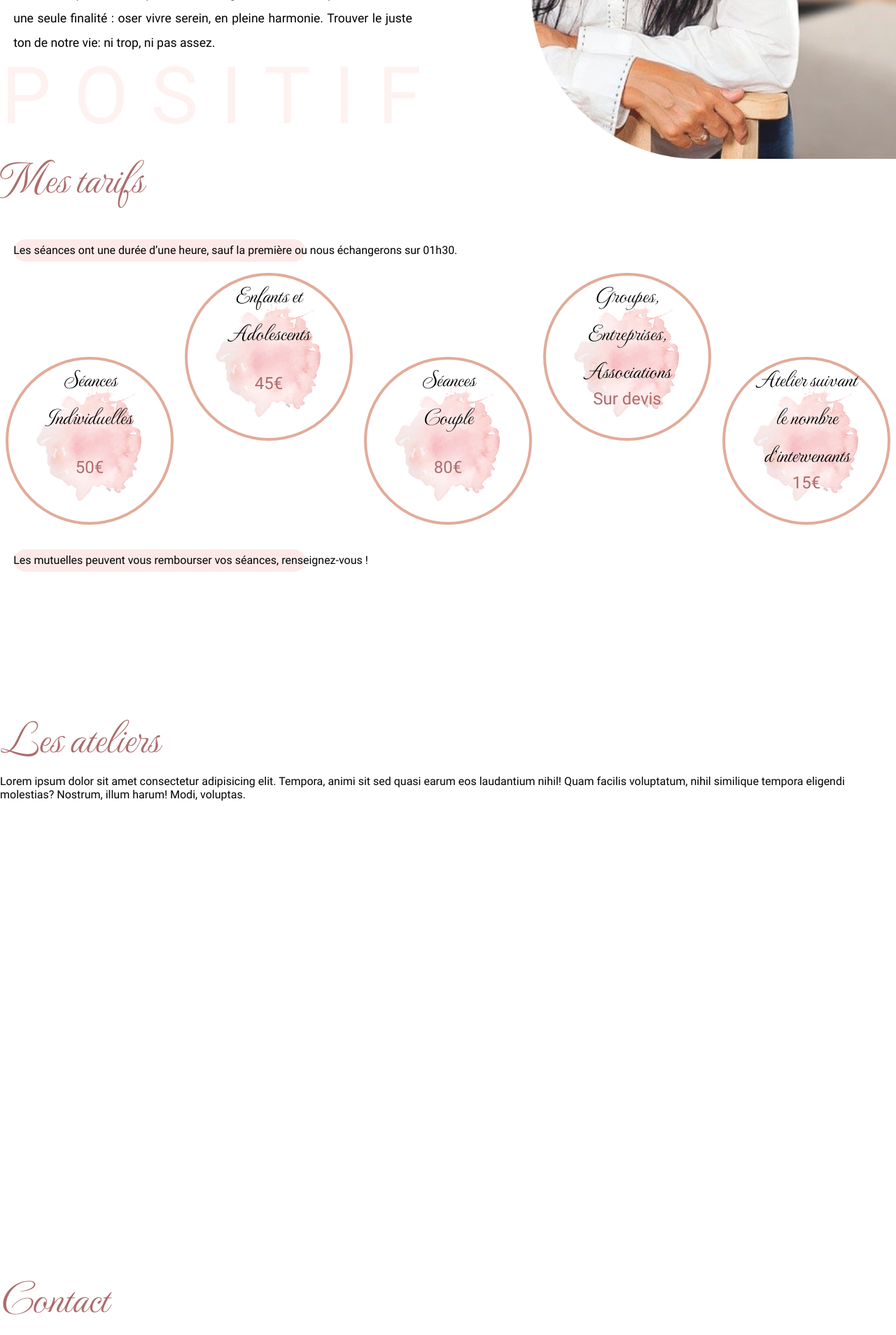
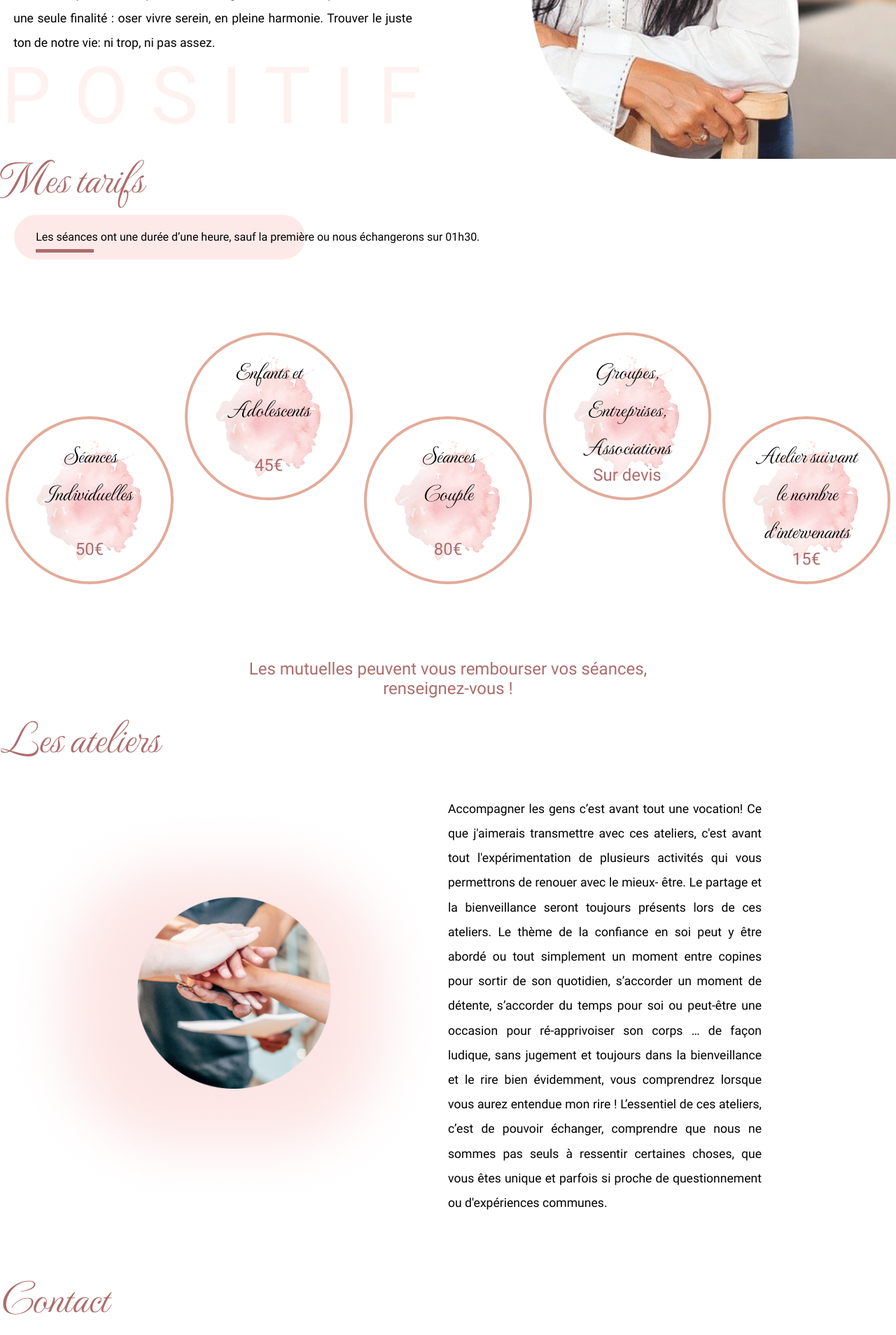
Before and after one commit to GregDigital/Sandra_Pizel_Sophrologue, a PHP site: page / in a window 1280 px wide. Shown: the part 2202-4110 px from the top of the page at 70% size. Run offline with PHP 8.4, Linux system fonts and the light colour scheme; some libraries are stand-ins or nearby versions.

Commit message:
page_atelier

```diff
--- a/assets/styles/index.css
+++ b/assets/styles/index.css
@@ -448,7 +448,7 @@ nav h2 {
   text-align: justify;
   width: 70%;
   padding-left: 1.2rem;
-  padding: 2.2rem 0 1rem 1.2rem;
+  padding: 2.2rem 0 1rem 3.2rem;
 }
 
 .together .paragraphe_desc:after {
@@ -457,7 +457,7 @@ nav h2 {
   height: 5px;
   position: absolute;
   background: #ad6c6c;
-  left: 1.2rem;
+  left: 3.2rem;
   bottom: -15px;
 }
 
@@ -475,48 +475,74 @@ nav h2 {
 
 .price {
   height: 100vh;
+  position: relative;
 }
 
-.price p {
+.price .background_price::before {
+  content: "";
+  background: #fdeae8;
+  display: block;
+  width: 26rem;
+  height: 4rem;
+  position: absolute;
+  border-radius: 2rem;
+  left: 20px;
+}
+
+.price .paragraphe_price {
   position: relative;
   font-size: 1em;
   line-height: 2em;
   text-align: justify;
   width: 70%;
-  padding-left: 1.2rem;
-  padding: 2.2rem 0 1rem 1.2rem;
+  padding-left: 3.2em;
+  padding-top: 1em;
 }
 
-.price p::before {
+.price .paragraphe_price::after {
   content: "";
-  background: #fdeae8;
-  width: 5rem;
-  display: block;
-  width: 26rem;
-  height: 2rem;
+  width: 3em;
+  height: 0.3em;
   position: absolute;
-  border-radius: 2rem;
-  left: 20px;
-  z-index: -1;
+  background: #ad6c6c;
+  left: 3.2rem;
+  bottom: -6px;
+  padding-left: 2.2em;
+}
+
+.price .info {
+  position: absolute;
+  left: 50%;
+  -webkit-transform: translate(-50%, 0);
+          transform: translate(-50%, 0);
+  bottom: 0;
+  font-size: 1.5em;
+  color: #ad6c6c;
+  text-align: center;
 }
 
 .price_content {
   display: -webkit-box;
   display: -ms-flexbox;
   display: flex;
-  -webkit-box-orient: horizontal;
+  -webkit-box-pack: center;
+      -ms-flex-pack: center;
+          justify-content: center;
+  height: 75vh;
+  -webkit-box-orient: vertical;
   -webkit-box-direction: normal;
-      -ms-flex-direction: row;
-          flex-direction: row;
+      -ms-flex-direction: column;
+          flex-direction: column;
+}
+
+.price_content div {
+  display: -webkit-box;
+  display: -ms-flexbox;
+  display: flex;
   -ms-flex-wrap: wrap;
       flex-wrap: wrap;
   -ms-flex-pack: distribute;
       justify-content: space-around;
-  -webkit-box-align: center;
-      -ms-flex-align: center;
-          align-items: center;
-  -ms-flex-line-pack: stretch;
-      align-content: stretch;
   height: 45vh;
 }
 
@@ -525,6 +551,7 @@ nav h2 {
   width: 15em;
   height: 15em;
   border-radius: 30em;
+  padding: 1.5em;
 }
 
 .price_content .price_bulle h3 {
@@ -548,18 +575,8 @@ nav h2 {
 }
 
 .price_content .price_bulle:nth-child(1) {
-  -webkit-box-flex: 0;
-      -ms-flex-positive: 0;
-          flex-grow: 0;
-  -ms-flex-negative: 1;
-      flex-shrink: 1;
-  -ms-flex-preferred-size: auto;
-      flex-basis: auto;
   -ms-flex-item-align: end;
       align-self: flex-end;
-  -webkit-box-ordinal-group: 1;
-      -ms-flex-order: 0;
-          order: 0;
 }
 
 .price_content .price_bulle:nth-child(1) h3 {
@@ -567,18 +584,8 @@ nav h2 {
 }
 
 .price_content .price_bulle:nth-child(2) {
-  -webkit-box-flex: 0;
-      -ms-flex-positive: 0;
-          flex-grow: 0;
-  -ms-flex-negative: 1;
-      flex-shrink: 1;
-  -ms-flex-preferred-size: auto;
-      flex-basis: auto;
   -ms-flex-item-align: start;
       align-self: flex-start;
-  -webkit-box-ordinal-group: 1;
-      -ms-flex-order: 0;
-          order: 0;
 }
 
 .price_content .price_bulle:nth-child(2) h3 {
@@ -586,18 +593,8 @@ nav h2 {
 }
 
 .price_content .price_bulle:nth-child(3) {
-  -webkit-box-flex: 0;
-      -ms-flex-positive: 0;
-          flex-grow: 0;
-  -ms-flex-negative: 1;
-      flex-shrink: 1;
-  -ms-flex-preferred-size: auto;
-      flex-basis: auto;
   -ms-flex-item-align: end;
       align-self: flex-end;
-  -webkit-box-ordinal-group: 1;
-      -ms-flex-order: 0;
-          order: 0;
 }
 
 .price_content .price_bulle:nth-child(3) h3 {
@@ -605,41 +602,45 @@ nav h2 {
 }
 
 .price_content .price_bulle:nth-child(4) {
-  -webkit-box-flex: 0;
-      -ms-flex-positive: 0;
-          flex-grow: 0;
-  -ms-flex-negative: 1;
-      flex-shrink: 1;
-  -ms-flex-preferred-size: auto;
-      flex-basis: auto;
   -ms-flex-item-align: start;
       align-self: flex-start;
-  -webkit-box-ordinal-group: 1;
-      -ms-flex-order: 0;
-          order: 0;
 }
 
 .price_content .price_bulle:nth-child(5) {
-  -webkit-box-flex: 0;
-      -ms-flex-positive: 0;
-          flex-grow: 0;
-  -ms-flex-negative: 1;
-      flex-shrink: 1;
-  -ms-flex-preferred-size: auto;
-      flex-basis: auto;
   -ms-flex-item-align: end;
       align-self: flex-end;
-  -webkit-box-ordinal-group: 1;
-      -ms-flex-order: 0;
-          order: 0;
 }
 
 .r {
   background: url(../img/stain.png) no-repeat center;
 }
 
-.workshop {
-  height: 100vh;
+.workshop h1 {
+  height: 10vh;
+}
+
+.workshop .workShop_content {
+  display: -ms-grid;
+  display: grid;
+  -ms-grid-columns: 50% 50%;
+      grid-template-columns: 50% 50%;
+  -webkit-box-align: center;
+      -ms-flex-align: center;
+          align-items: center;
+  height: 90vh;
+}
+
+.workshop .workShop_content img {
+  width: 100%;
+  -o-object-fit: cover;
+     object-fit: cover;
+}
+
+.workshop .workShop_content .workShop_text {
+  width: 70%;
+  font-size: 1.1em;
+  line-height: 2em;
+  text-align: justify;
 }
 
 .contact {
--- a/assets/styles/layouts/_section_price.scss
+++ b/assets/styles/layouts/_section_price.scss
@@ -1,41 +1,64 @@
 .price {
   height: 100vh;
-  p {
+  position: relative;
+  .background_price::before {
+    content: "";
+    background: #fdeae8;
+    display: block;
+    width: 26rem;
+    height: 4rem;
+    position: absolute;
+    border-radius: 2rem;
+    left: 20px;
+  }
+  .paragraphe_price {
     position: relative;
     font-size: 1em;
     line-height: 2em;
     text-align: justify;
     width: 70%;
-    padding-left: 1.2rem;
-    padding: 2.2rem 0 1rem 1.2rem;
+    padding-left: 3.2em;
+    padding-top: 1em;
+    &::after {
+      content: "";
+      width: 3em;
+      height: 0.3em;
+      position: absolute;
+      background: #ad6c6c;
+      left: 3.2rem;
+      bottom: -6px;
+      padding-left: 2.2em;
+    }
   }
-  p::before {
-    content: "";
-    background: #fdeae8;
-    width: 5rem;
-    display: block;
-    width: 26rem;
-    height: 2rem;
+  .info {
     position: absolute;
-    border-radius: 2rem;
-    left: 20px;
-    z-index: -1;
+    left: 50%;
+    transform: translate(-50%, 0);
+    bottom: 0;
+    font-size: 1.5em;
+    color: $titlecolor;
+    text-align: center;
   }
 }
 .price_content {
   display: flex;
-  flex-direction: row;
-  flex-wrap: wrap;
-  justify-content: space-around;
-  align-items: center;
-  align-content: stretch;
-  height: 45vh;
+  justify-content: center;
+  height: 75vh;
+  flex-direction: column;
+
+  div {
+    display: flex;
+    flex-wrap: wrap;
+    justify-content: space-around;
+    height: 45vh;
+  }
 
   .price_bulle {
     border: solid 4px #e2ab9a;
     width: 15em;
     height: 15em;
     border-radius: 30em;
+    padding: 1.5em;
     h3 {
       width: 150px;
       font-family: $font1;
@@ -57,52 +80,32 @@
   }
 
   .price_bulle:nth-child(1) {
-    flex-grow: 0;
-    flex-shrink: 1;
-    flex-basis: auto;
     align-self: flex-end;
-    order: 0;
     h3 {
       margin-bottom: 1em;
     }
   }
 
   .price_bulle:nth-child(2) {
-    flex-grow: 0;
-    flex-shrink: 1;
-    flex-basis: auto;
     align-self: flex-start;
-    order: 0;
     h3 {
       margin-bottom: 1em;
     }
   }
 
   .price_bulle:nth-child(3) {
-    flex-grow: 0;
-    flex-shrink: 1;
-    flex-basis: auto;
     align-self: flex-end;
-    order: 0;
     h3 {
       margin-bottom: 1em;
     }
   }
 
   .price_bulle:nth-child(4) {
-    flex-grow: 0;
-    flex-shrink: 1;
-    flex-basis: auto;
     align-self: flex-start;
-    order: 0;
   }
 
   .price_bulle:nth-child(5) {
-    flex-grow: 0;
-    flex-shrink: 1;
-    flex-basis: auto;
     align-self: flex-end;
-    order: 0;
   }
 }
 
--- a/assets/styles/layouts/_section_together.scss
+++ b/assets/styles/layouts/_section_together.scss
@@ -28,7 +28,7 @@
     text-align: justify;
     width: 70%;
     padding-left: 1.2rem;
-    padding: 2.2rem 0 1rem 1.2rem;
+    padding: 2.2rem 0 1rem 3.2rem;
   }
 
   .paragraphe_desc:after {
@@ -37,7 +37,7 @@
     height: 5px;
     position: absolute;
     background: #ad6c6c;
-    left: 1.2rem;
+    left: 3.2rem;
     bottom: -15px;
   }
 }
--- a/assets/styles/layouts/_section_workshop.scss
+++ b/assets/styles/layouts/_section_workshop.scss
@@ -1,3 +1,22 @@
 .workshop {
-  height: 100vh;
+  h1 {
+    height: 10vh;
+  }
+
+  .workShop_content {
+    display: grid;
+    grid-template-columns: 50% 50%;
+    align-items: center;
+    height: 90vh;
+    img {
+      width: 100%;
+      object-fit: cover;
+    }
+    .workShop_text {
+      width: 70%;
+      font-size: 1.1em;
+      line-height: 2em;
+      text-align: justify;
+    }
+  }
 }
--- a/index.html
+++ b/index.html
@@ -151,11 +151,14 @@
     <!--Section mes tarifs-->
     <section id="price" class="price">
       <h1>Mes tarifs</h1>
-      <p>
+      <article class="background_price">
+        <p class="paragraphe_price">
           Les séances ont une durée d’une heure, sauf la première ou nous
           échangerons sur 01h30.
         </p>
+      </article>
       <article class="price_content">
+        <div>
           <div class="price_bulle r">
             <h3>Séances Individuelles</h3>
             <span>50€</span>
@@ -176,20 +179,34 @@
             <h3>Atelier suivant le nombre d'intervenants</h3>
             <span>15€</span>
           </div>
+        </div>
       </article>
-      <p>
+      <p class="info">
         Les mutuelles peuvent vous rembourser vos séances, renseignez-vous !
       </p>
     </section>
     <!--Section les ateliers-->
     <section id="workShop" class="workshop">
       <h1>Les ateliers</h1>
-      <p>
-        Lorem ipsum dolor sit amet consectetur adipisicing elit. Tempora, animi
-        sit sed quasi earum eos laudantium nihil! Quam facilis voluptatum, nihil
-        similique tempora eligendi molestias? Nostrum, illum harum! Modi,
-        voluptas.
+      <article class="workShop_content">
+        <img src="./assets/img/hands.png" alt="Photo main dans la main" />
+        <p class="workShop_text">
+          Accompagner les gens c’est avant tout une vocation! Ce que j'aimerais
+          transmettre avec ces ateliers, c'est avant tout l'expérimentation de
+          plusieurs activités qui vous permettrons de renouer avec le mieux-
+          être. Le partage et la bienveillance seront toujours présents lors de
+          ces ateliers. Le thème de la confiance en soi peut y être abordé ou
+          tout simplement un moment entre copines pour sortir de son quotidien,
+          s’accorder un moment de détente, s’accorder du temps pour soi ou
+          peut-être une occasion pour ré-apprivoiser son corps … de façon
+          ludique, sans jugement et toujours dans la bienveillance et le rire
+          bien évidemment, vous comprendrez lorsque vous aurez entendue mon rire
+          ! L’essentiel de ces ateliers, c’est de pouvoir échanger, comprendre
+          que nous ne sommes pas seuls à ressentir certaines choses, que vous
+          êtes unique et parfois si proche de questionnement ou d'expériences
+          communes.
         </p>
+      </article>
     </section>
     <!--Contact-->
     <section id="contact" class="contact">
```
Also changed, not shown: assets/img/ECHANGER.png (added), assets/img/PARTAGER.png (added), assets/img/RESPIRER.png (added), assets/img/hands.png (added), 1 other file. Lines whose indentation alone changed are shown as unchanged.
